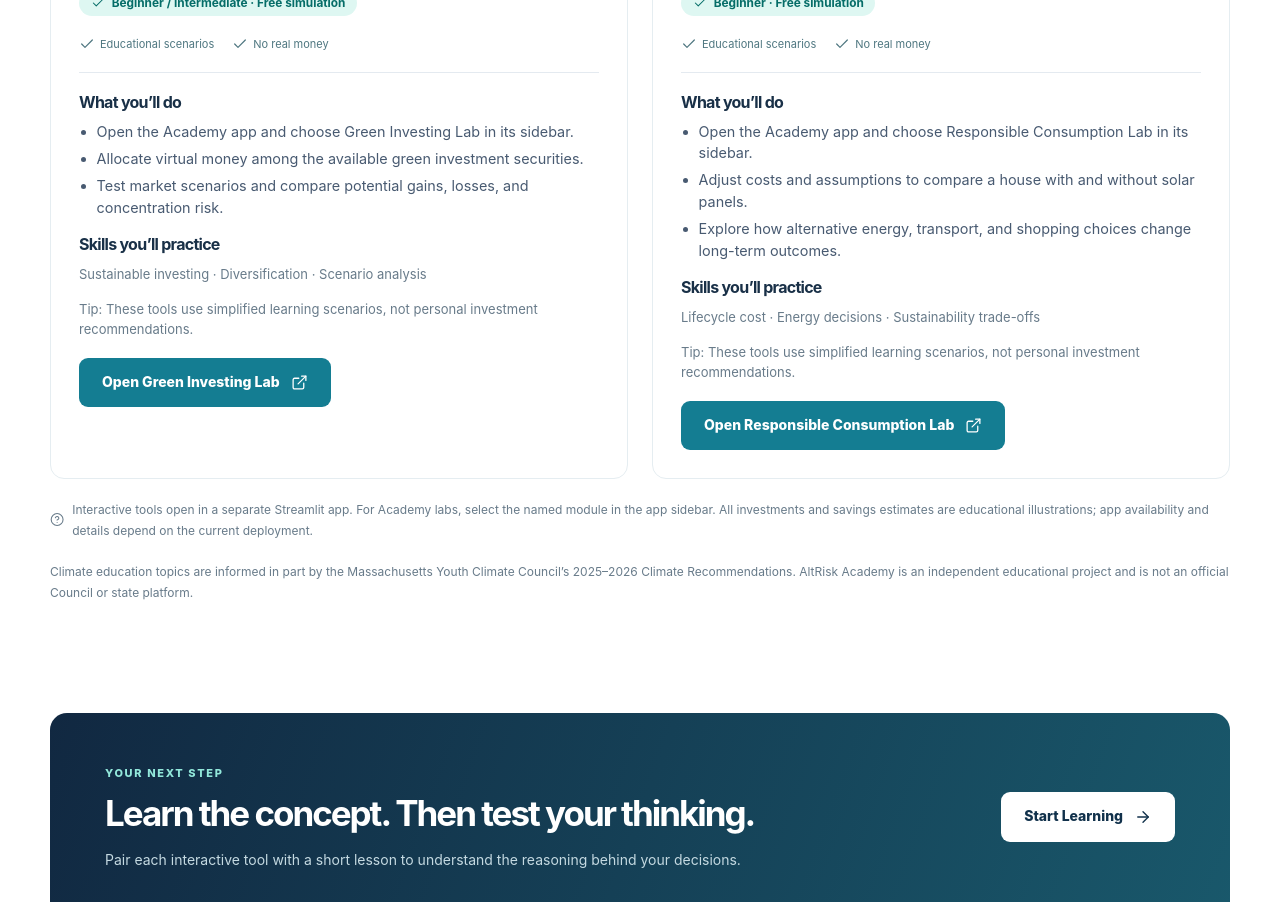
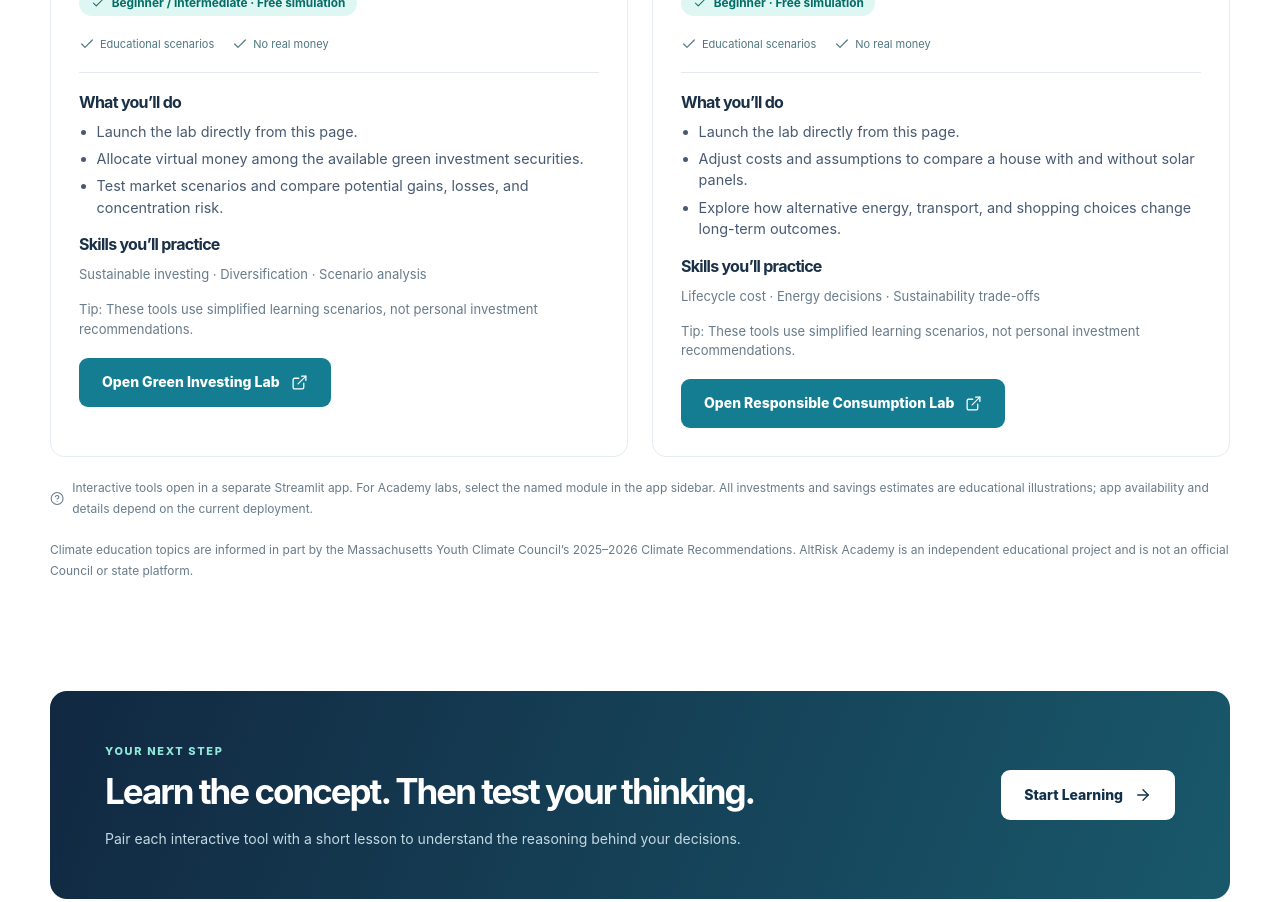
Before and after one commit to glebmediannikov/altrisk-academy-website, a Next.js app: page /risk-lab in a window 1280 px wide. Shown: the part 2420-3322 px from the top of the page. Built offline with nearby package versions, Linux system fonts and the light colour scheme; no server answers.

Commit message:
Enable direct links to climate risk labs

```diff
--- a/app/risk-lab/page.tsx
+++ b/app/risk-lab/page.tsx
@@ -75,11 +75,11 @@ const modules = [
     cat: 'SUSTAINABLE FINANCE · VIRTUAL PORTFOLIO',
     desc: 'Build a virtual green investment portfolio using a selected universe of clean-energy stocks and funds. Explore how market and climate-related scenarios affect risk and returns.',
     icon: 'chart',
-    href: APP_ACADEMY,
+    href: `${APP_ACADEMY}?lab=green-investing`,
     action: 'Open Green Investing Lab',
     level: 'Beginner / Intermediate',
     steps: [
-      'Open the Academy app and choose Green Investing Lab in its sidebar.',
+      'Launch the lab directly from this page.',
       'Allocate virtual money among the available green investment securities.',
       'Test market scenarios and compare potential gains, losses, and concentration risk.',
     ],
@@ -90,11 +90,11 @@ const modules = [
     cat: 'SUSTAINABLE LIVING · EVERYDAY DECISIONS',
     desc: 'Compare everyday choices through practical simulations: rooftop solar versus grid electricity, school lighting upgrades, transportation, and buying or repairing products.',
     icon: 'shield',
-    href: APP_ACADEMY,
+    href: `${APP_ACADEMY}?lab=responsible-consumption`,
     action: 'Open Responsible Consumption Lab',
     level: 'Beginner',
     steps: [
-      'Open the Academy app and choose Responsible Consumption Lab in its sidebar.',
+      'Launch the lab directly from this page.',
       'Adjust costs and assumptions to compare a house with and without solar panels.',
       'Explore how alternative energy, transport, and shopping choices change long-term outcomes.',
     ],
```
